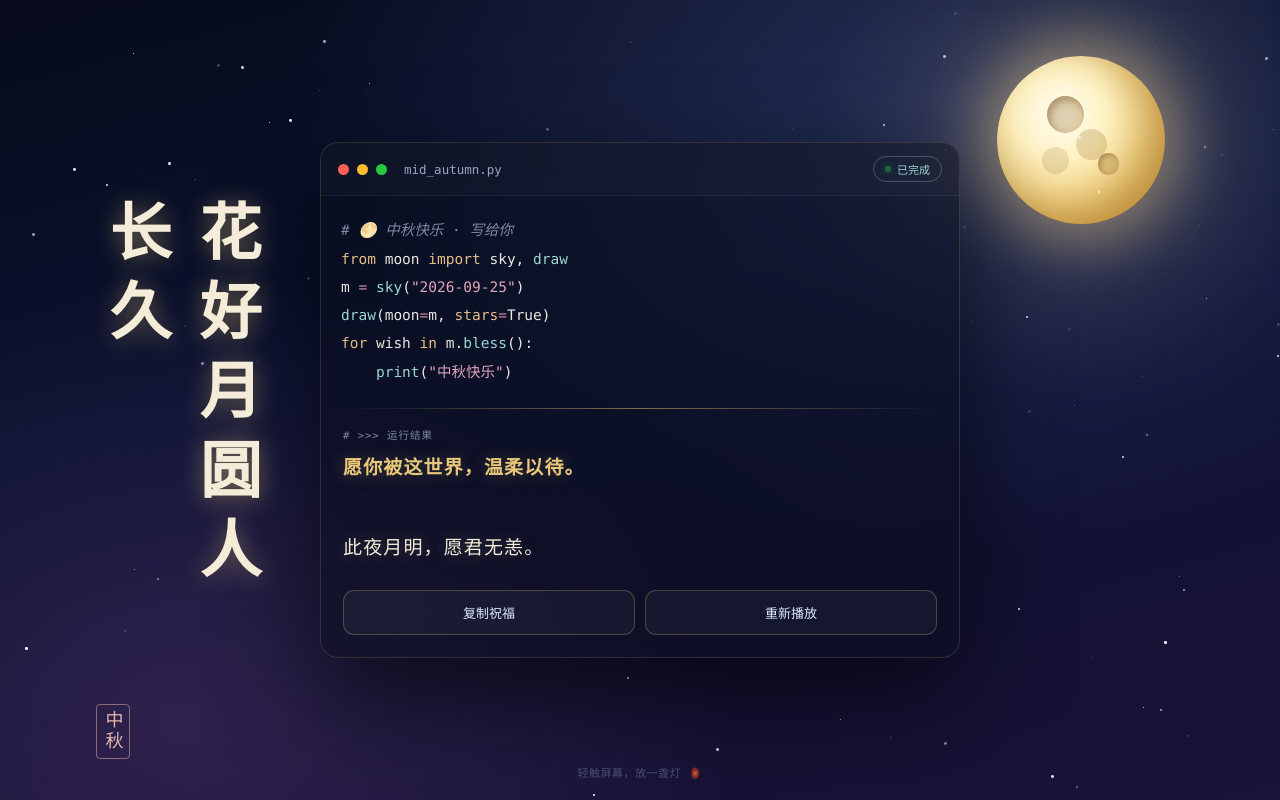
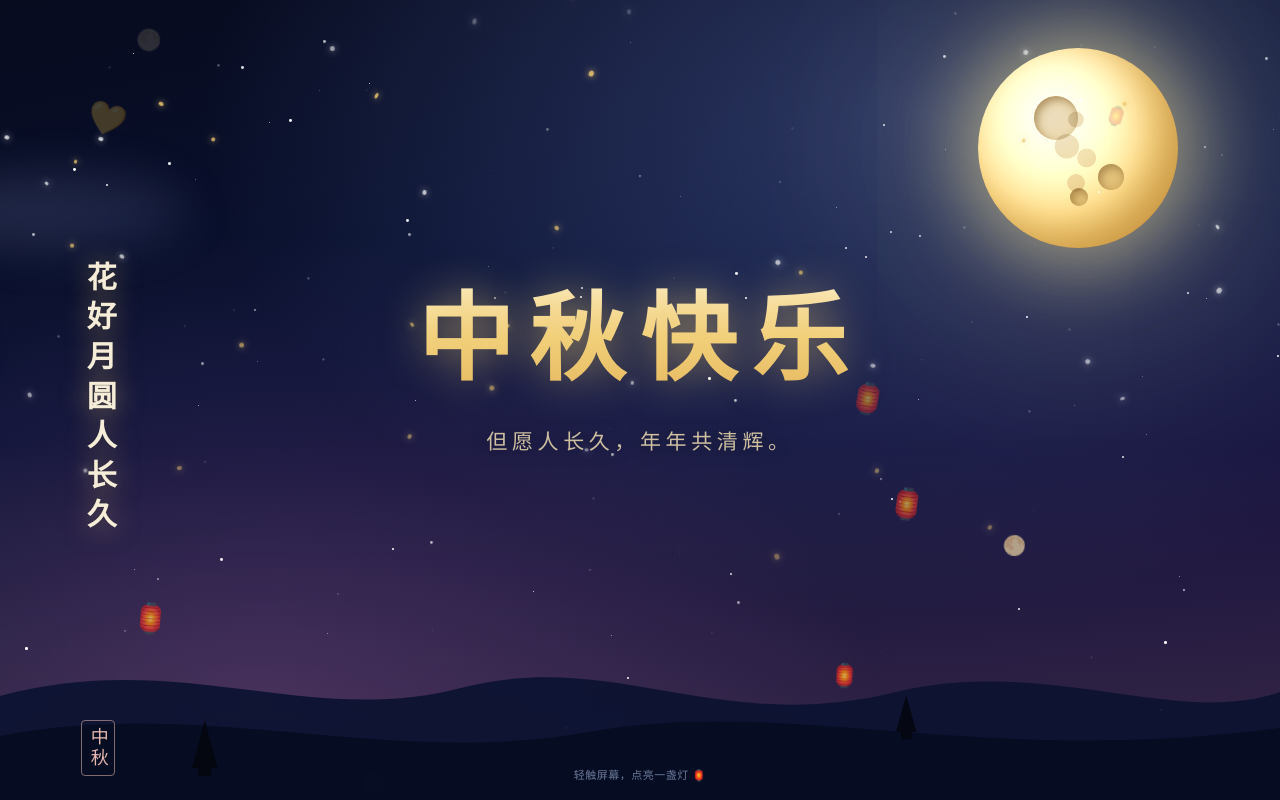
Before and after one commit to liu123585/liuyushan-site, a plain HTML site: page frontend/zq.html in a window 1280 px wide. Drawn offline with Linux system fonts and the light colour scheme.

Commit message:
replace 中秋页 纯视觉动态贺卡 无代码

```diff
--- a/frontend/zq.html
+++ b/frontend/zq.html
@@ -7,182 +7,175 @@
 <style>
   *{margin:0;padding:0;box-sizing:border-box;-webkit-tap-highlight-color:transparent}
   :root{
-    --ink:#f4ecd8;--gold:#e8c878;--soft:#cdbfa0;
-    --kw:#e6bd86;--str:#e2a6bb;--com:#7f8aa6;--fn:#9ad6cf;--op:#d392ac;--txt:#e9e7e0;
+    --gold:#ecc870;--ink:#f5edd8;--soft:#cdbfa0;
     --serif:"Songti SC","STSong","Noto Serif SC",serif;
-    --mono:ui-monospace,"SF Mono","JetBrains Mono",Menlo,Consolas,monospace;
   }
-  html,body{height:100%}
-  body{font-family:var(--mono);background:#05070f;color:var(--txt);overflow:hidden;position:relative}
+  html,body{height:100%;overflow:hidden}
+  body{background:#05070f;font-family:var(--serif);color:var(--ink);position:relative}
 
-  /* 背景：夜空丝绢渐变 */
-  .bg{position:fixed;inset:0;z-index:0;
-    background:radial-gradient(1100px 760px at 74% 12%,rgba(86,104,168,.34),transparent 60%),
-               radial-gradient(900px 720px at 14% 90%,rgba(132,78,150,.26),transparent 62%),
-               linear-gradient(165deg,#070b1c 0%,#0a1230 42%,#1a1238 100%);}
-  #stars,#shooting{position:fixed;inset:0;z-index:1;pointer-events:none}
+  /* 夜空 */
+  .sky{position:fixed;inset:0;z-index:0;
+    background:radial-gradient(1200px 820px at 72% 14%,rgba(96,116,184,.40),transparent 60%),
+               radial-gradient(1000px 760px at 20% 88%,rgba(140,82,158,.30),transparent 62%),
+               linear-gradient(168deg,#070b1e 0%,#0a1233 40%,#1b1340 78%,#241640 100%);}
+  .horizon{position:fixed;left:0;right:0;bottom:0;height:46%;z-index:0;
+    background:linear-gradient(0deg,rgba(236,200,112,.10),transparent);}
+
+  /* 星空 / 流星 */
+  #stars,#shooting,#lanterns,#petals,#fireworks{position:fixed;inset:0;z-index:1;pointer-events:none}
   .star{position:absolute;background:#fff;border-radius:50%;animation:tw 3.4s infinite ease-in-out}
-  @keyframes tw{0%,100%{opacity:.12;transform:scale(.7)}50%{opacity:.95;transform:scale(1)}}
-  .shoot{position:absolute;width:140px;height:1.4px;background:linear-gradient(90deg,rgba(255,255,255,0),#fff,rgba(255,255,255,0));
-    transform:rotate(-32deg);opacity:0;filter:drop-shadow(0 0 6px #fff)}
+  @keyframes tw{0%,100%{opacity:.12;transform:scale(.7)}50%{opacity:1;transform:scale(1)}}
+  .shoot{position:absolute;width:150px;height:1.6px;background:linear-gradient(90deg,rgba(255,255,255,0),#fff,rgba(255,255,255,0));
+    transform:rotate(-32deg);filter:drop-shadow(0 0 7px #fff)}
 
-  /* 月亮：真实辉光 + 月海 + 陨石坑 */
-  .moon{position:fixed;top:7%;right:9%;width:clamp(110px,26vw,168px);aspect-ratio:1;border-radius:50%;z-index:1;
-    background:radial-gradient(circle at 38% 34%,#fffdf3 0%,#fff3c4 30%,#f6d889 58%,#e9bd5e 80%,#d4a747 100%);
-    box-shadow:0 0 60px 18px rgba(255,221,150,.42),0 0 160px 60px rgba(255,221,150,.18),
-               inset -18px -14px 40px rgba(150,100,28,.5);
-    animation:moonGlow 8s ease-in-out infinite}
-  .moon::before,.moon::after{content:"";position:absolute;border-radius:50%;background:rgba(150,108,40,.30);
-    box-shadow:inset 3px 4px 8px rgba(110,72,18,.45)}
-  .moon::before{width:22%;height:22%;top:24%;left:30%;box-shadow:inset 3px 4px 8px rgba(110,72,18,.45),
-    26px 30px 0 -3px rgba(150,108,40,.24),-10px 46px 0 -5px rgba(150,108,40,.18)}
-  .moon::after{width:13%;height:13%;top:58%;left:60%;box-shadow:inset 2px 2px 5px rgba(110,72,18,.45)}
+  /* 月亮：辉光 + 月海 + 桂树影 */
+  .moon{position:fixed;top:6%;right:8%;width:clamp(120px,30vw,200px);aspect-ratio:1;border-radius:50%;z-index:1;
+    background:radial-gradient(circle at 38% 34%,#fffdf4 0%,#fff4c8 28%,#f7d98c 56%,#ecc069 80%,#d6a948 100%);
+    box-shadow:0 0 70px 20px rgba(255,223,152,.45),0 0 190px 70px rgba(255,223,152,.20),
+               inset -20px -16px 46px rgba(150,100,28,.55);
+    animation:mglow 8s ease-in-out infinite}
+  @keyframes mglow{0%,100%{filter:brightness(1)}50%{filter:brightness(1.08)}}
+  .moon .c{position:absolute;border-radius:50%;background:rgba(150,108,40,.32);box-shadow:inset 3px 4px 9px rgba(110,72,18,.5)}
+  .moon .tree{position:absolute;left:30%;top:30%;width:38%;height:48%;opacity:.26;
+    background:radial-gradient(circle at 50% 12%,rgba(120,85,30,.9) 0 8%,transparent 9%),
+              radial-gradient(circle at 38% 40%,rgba(120,85,30,.85) 0 16%,transparent 17%),
+              radial-gradient(circle at 64% 52%,rgba(120,85,30,.8) 0 13%,transparent 14%),
+              radial-gradient(circle at 50% 78%,rgba(120,85,30,.8) 0 10%,transparent 11%);
+    filter:blur(.4px)}
 
-  /* 竖排书法标题 */
-  .title{position:fixed;left:7%;top:50%;transform:translateY(-50%);z-index:3;writing-mode:vertical-rl;
-    font-family:var(--serif);font-size:clamp(34px,9vw,62px);color:var(--ink);letter-spacing:.28em;
-    font-weight:600;text-shadow:0 2px 24px rgba(232,200,120,.45),0 0 2px rgba(0,0,0,.3);
-    opacity:0;animation:fadeIn 2s ease 2.6s forwards}
-  .seal{position:fixed;left:calc(7% + 6px);top:calc(50% + 38%);z-index:3;writing-mode:vertical-rl;
-    font-family:var(--serif);font-size:clamp(13px,3.4vw,18px);color:#e7b9b0;letter-spacing:.2em;
-    border:1px solid rgba(231,185,176,.5);padding:5px 3px;border-radius:4px;opacity:0;
-    animation:fadeIn 1.6s ease 3.6s forwards}
-  @keyframes fadeIn{to{opacity:1}}
+  /* 云 */
+  .cloud{position:fixed;z-index:1;border-radius:50%;filter:blur(26px);opacity:.18;
+    background:linear-gradient(90deg,#aeb8ec,#7e88c8)}
+  .cloud.c1{width:260px;height:72px;top:22%;left:-280px;animation:drift 46s linear infinite}
+  .cloud.c2{width:340px;height:92px;top:60%;left:-380px;opacity:.13;animation:drift 60s linear infinite 8s}
+  .cloud.c3{width:200px;height:60px;top:40%;left:-260px;opacity:.10;animation:drift 52s linear infinite 4s}
+  @keyframes drift{to{transform:translateX(150vw)}}
 
-  /* 终端卡片 */
-  .wrap{position:fixed;inset:0;z-index:2;display:flex;align-items:center;justify-content:center;padding:18px}
-  .editor{width:min(640px,94vw);background:rgba(10,14,28,.55);border:1px solid rgba(232,200,120,.16);
-    border-radius:18px;overflow:hidden;backdrop-filter:blur(18px);box-shadow:0 40px 100px rgba(0,0,0,.6)}
-  .bar{display:flex;align-items:center;gap:8px;padding:13px 17px;border-bottom:1px solid rgba(255,255,255,.06);background:rgba(255,255,255,.02)}
-  .dot{width:11px;height:11px;border-radius:50%}.dot.r{background:#ff5f57}.dot.y{background:#febc2e}.dot.g{background:#28c840}
-  .file{margin-left:9px;font-size:12.5px;color:#9aa6c2}
-  .run{margin-left:auto;font-size:11px;color:#9ad6cf;border:1px solid rgba(154,214,207,.3);padding:4px 11px;border-radius:999px;display:flex;align-items:center;gap:6px}
-  .run i{width:6px;height:6px;border-radius:50%;background:#28c840;box-shadow:0 0 8px #28c840;animation:pulse 1.4s infinite}
-  @keyframes pulse{50%{opacity:.3}}
-  .code{padding:20px 20px 10px;font-size:clamp(12px,3.5vw,14.5px);line-height:1.95;white-space:pre-wrap;word-break:break-word;min-height:150px}
-  .kw{color:var(--kw)}.str{color:var(--str)}.com{color:var(--com);font-style:italic}.fn{color:var(--fn)}.op{color:var(--op)}.p{color:var(--txt)}
-  .caret{display:inline-block;width:7px;height:16px;background:var(--gold);vertical-align:-3px;margin-left:1px;animation:blink 1s steps(1) infinite;border-radius:1px}
-  @keyframes blink{50%{opacity:0}}
-  #out{padding:2px 22px 16px;opacity:0;transform:translateY(8px);transition:.8s ease}
-  #out.show{opacity:1;transform:none}
-  .divider{height:1px;background:linear-gradient(90deg,transparent,rgba(232,200,120,.5),transparent);margin:10px 0 18px}
-  .reslabel{font-size:10.5px;color:var(--com);margin-bottom:6px;letter-spacing:1px}
-  .letter{font-family:var(--serif);font-size:clamp(15px,4.4vw,19px);line-height:2.1;color:var(--ink);letter-spacing:.06em;
-    white-space:pre-wrap;text-shadow:0 1px 18px rgba(232,200,120,.25)}
-  .acts{display:flex;gap:10px;padding:6px 22px 22px}
-  .acts button{flex:1;padding:12px;border-radius:11px;border:1px solid rgba(232,200,120,.26);background:rgba(255,255,255,.04);
-    color:#dce8ff;font-size:13px;cursor:pointer;font-family:var(--mono);transition:.2s}
-  .acts button:active{background:rgba(255,255,255,.1)}
-  .toast{position:fixed;left:50%;bottom:46px;transform:translateX(-50%);z-index:9;background:rgba(16,22,42,.96);
-    border:1px solid rgba(232,200,120,.45);color:var(--ink);padding:12px 20px;border-radius:999px;font-size:13px;
-    opacity:0;transition:.3s;pointer-events:none}
-  .toast.show{opacity:1}
-  .hint{position:fixed;bottom:20px;left:0;right:0;text-align:center;font-size:11px;color:#6b7a99;z-index:3;letter-spacing:.5px;
-    opacity:0;animation:fadeIn 1.5s ease 4.5s forwards}
+  /* 远山剪影 */
+  .hills{position:fixed;left:0;right:0;bottom:0;z-index:2;width:100%;height:34vh;pointer-events:none}
+  .hills svg{width:100%;height:100%;display:block}
+
+  /* 竖排书法 */
+  .poem{position:fixed;left:6%;top:50%;transform:translateY(-50%);z-index:4;writing-mode:vertical-rl;
+    font-size:clamp(20px,5.4vw,30px);color:var(--ink);letter-spacing:.32em;font-weight:600;
+    text-shadow:0 2px 26px rgba(236,200,112,.5),0 0 2px rgba(0,0,0,.3);
+    opacity:0;animation:fin 1.8s ease .4s forwards}
+  .seal{position:fixed;left:calc(6% + 4px);top:calc(50% + 40%);z-index:4;writing-mode:vertical-rl;
+    font-size:clamp(13px,3.4vw,18px);color:#e7b9b0;letter-spacing:.18em;
+    border:1px solid rgba(231,185,176,.55);padding:6px 3px;border-radius:4px;opacity:0;animation:fin 1.4s ease 1.4s forwards}
+
+  /* 中央标题 */
+  .center{position:fixed;left:0;right:0;top:34%;z-index:4;text-align:center;pointer-events:none}
+  .title{font-size:clamp(46px,14vw,96px);font-weight:700;letter-spacing:.16em;
+    background:linear-gradient(180deg,#fff6da,#f3d27e 55%,#e3b35a);-webkit-background-clip:text;background-clip:text;color:transparent;
+    text-shadow:0 0 40px rgba(236,200,112,.55);animation:float 6s ease-in-out infinite;opacity:0;animation:fin 1.6s ease .2s forwards,float 6s ease-in-out 1.8s infinite}
+  .bless{margin-top:14px;font-size:clamp(15px,4.2vw,21px);color:var(--soft);letter-spacing:.22em;
+    text-shadow:0 1px 18px rgba(0,0,0,.4);opacity:0;animation:fin 1.6s ease 1s forwards}
+  @keyframes float{0%,100%{transform:translateY(0)}50%{transform:translateY(-10px)}}
+  @keyframes fin{to{opacity:1}}
+
+  .hint{position:fixed;bottom:18px;left:0;right:0;text-align:center;font-size:11px;color:#6b7a99;z-index:5;letter-spacing:.5px;
+    opacity:0;animation:fin 1.5s ease 2.4s forwards}
 </style>
 </head>
 <body>
-  <div class="bg"></div><div class="moon"></div>
-  <div id="stars"></div><div id="shooting"></div>
-  <div class="title">花好月圆人长久</div>
-  <div class="seal">中秋</div>
+  <div class="sky"></div><div class="horizon"></div>
+  <div class="moon"><div class="c" style="width:22%;height:22%;left:28%;top:24%"></div>
+    <div class="c" style="width:13%;height:13%;left:60%;top:58%"></div>
+    <div class="c" style="width:9%;height:9%;left:46%;top:70%"></div>
+    <div class="tree"></div></div>
+  <div class="cloud c1"></div><div class="cloud c2"></div><div class="cloud c3"></div>
+  <div id="stars"></div><div id="shooting"></div><div id="lanterns"></div>
+  <div id="petals"></div><div id="fireworks"></div>
 
-  <div class="wrap">
-    <div class="editor">
-      <div class="bar"><span class="dot r"></span><span class="dot y"></span><span class="dot g"></span>
-        <span class="file">mid_autumn.py</span><span class="run"><i></i> 运行中</span></div>
-      <div class="code"><span class="caret"></span></div>
-      <div id="out">
-        <div class="divider"></div>
-        <div class="reslabel"># &gt;&gt;&gt; 运行结果</div>
-        <div class="letter" id="letter"></div>
-      </div>
-      <div class="acts"><button id="cp">复制祝福</button><button id="rp">重新播放</button></div>
-    </div>
+  <div class="hills">
+    <svg viewBox="0 0 1000 340" preserveAspectRatio="none">
+      <path d="M0,340 L0,210 C140,150 240,250 360,200 C480,150 560,260 700,205 C820,160 920,250 1000,205 L1000,340 Z" fill="#0b1230" opacity=".9"/>
+      <path d="M0,340 L0,260 C160,210 300,300 460,255 C620,210 760,300 1000,250 L1000,340 Z" fill="#070c22" opacity=".95"/>
+      <g fill="#05070f" opacity=".9">
+        <path d="M700,255 l8,-46 l8,46 z"/>
+        <rect x="704" y="250" width="8" height="14"/>
+        <path d="M150,300 l10,-60 l10,60 z"/>
+        <rect x="155" y="294" width="10" height="16"/>
+      </g>
+    </svg>
   </div>
 
-  <div class="toast" id="toast"></div>
-  <div class="hint">轻触屏幕，放一盏灯 🏮</div>
+  <div class="poem" id="poem">花好月圆人长久</div>
+  <div class="seal">中秋</div>
+  <div class="center"><div class="title">中秋快乐</div><div class="bless" id="bless"></div></div>
+  <div class="hint">轻触屏幕，点亮一盏灯 🏮</div>
 
 <script>
+  const small = innerWidth < 480;
   // 星空
-  (function(){const b=document.getElementById('stars');const n=innerWidth<480?80:130;
+  (function(){const b=document.getElementById('stars');const n=small?90:150;
     for(let i=0;i<n;i++){const s=document.createElement('div');s.className='star';
-      const sz=Math.random()*2+1;s.style.width=s.style.height=sz+'px';
+      const sz=Math.random()*2.2+0.8;s.style.width=s.style.height=sz+'px';
       s.style.left=Math.random()*100+'%';s.style.top=Math.random()*100+'%';
       s.style.animationDelay=(Math.random()*3.4)+'s';s.style.animationDuration=(2+Math.random()*2.6)+'s';b.appendChild(s);}})();
 
-  // 缓慢流星
+  // 流星
   function shoot(){const box=document.getElementById('shooting');const s=document.createElement('div');s.className='shoot';
-    const x=Math.random()*60+20,y=Math.random()*40;
-    s.style.left=x+'%';s.style.top=y+'%';
-    const dur=1400+Math.random()*900;
+    s.style.left=(Math.random()*55+10)+'%';s.style.top=(Math.random()*38)+'%';
+    const dur=1300+Math.random()*800;
     s.animate([{opacity:0,transform:'rotate(-32deg) translateX(0)'},
                {opacity:1,offset:.15,transform:'rotate(-32deg) translateX(0)'},
-               {opacity:0,transform:'rotate(-32deg) translateX(160px)'}],
+               {opacity:0,transform:'rotate(-32deg) translateX(170px)'}],
               {duration:dur,easing:'ease-out'});
-    setTimeout(()=>s.remove(),dur);
+    setTimeout(()=>s.remove(),dur);}
+  setInterval(()=>{if(Math.random()<.7)shoot();},1500);
+
+  // 飘升灯笼
+  const lanterns=['🏮','🏮','🏮','🌕','✨','💛'];
+  function lantern(){const box=document.getElementById('lanterns');const l=document.createElement('div');
+    l.textContent=lanterns[Math.floor(Math.random()*lanterns.length)];
+    l.style.cssText='position:absolute;bottom:-44px;left:'+(Math.random()*100)+'%;font-size:'+(16+Math.random()*16)+'px;opacity:.95';
+    const dx=(Math.random()*80-40)+'px',dur=3800+Math.random()*2600;
+    l.animate([{transform:'translateY(0) translateX(0) rotate(0)',opacity:.95},
+               {transform:'translateY(-118vh) translateX('+dx+') rotate(22deg)',opacity:0}],
+              {duration:dur,easing:'linear'});
+    box.appendChild(l);setTimeout(()=>l.remove(),dur);}
+  setInterval(lantern, small?650:480);
+
+  // 落桂 / 花瓣
+  function petal(){const box=document.getElementById('petals');const p=document.createElement('div');
+    const gold=Math.random()<.5;
+    p.style.cssText='position:absolute;top:-12px;left:'+(Math.random()*100)+'%;width:'+(3+Math.random()*3)+'px;height:'+(3+Math.random()*3)+'px;border-radius:50%;'+
+      'background:'+(gold?'rgba(236,200,112,.9)':'rgba(255,255,255,.85)')+';box-shadow:0 0 6px '+(gold?'rgba(236,200,112,.8)':'rgba(255,255,255,.7)');
+    const dx=(Math.random()*120-60)+'px',dur=6000+Math.random()*4000,rot=(Math.random()*360)+'deg';
+    p.animate([{transform:'translateY(0) translateX(0) rotate(0)',opacity:0},
+               {opacity:1,offset:.1},
+               {transform:'translateY(106vh) translateX('+dx+') rotate('+rot+')',opacity:.2}],
+              {duration:dur,easing:'linear'});
+    box.appendChild(p);setTimeout(()=>p.remove(),dur);}
+  setInterval(petal, small?180:120);
+
+  // 烟花
+  function firework(){const box=document.getElementById('fireworks');
+    const x=20+Math.random()*60,y=12+Math.random()*32;
+    const hue=Math.random()<.5?'236,200,112':'255,170,180';
+    const N=small?16:26;
+    for(let i=0;i<N;i++){const p=document.createElement('div');
+      p.style.cssText='position:absolute;left:'+x+'%;top:'+y+'%;width:3px;height:3px;border-radius:50%;background:rgba('+hue+',1);box-shadow:0 0 8px rgba('+hue+',.9)';
+      const ang=(Math.PI*2*i)/N,dist=40+Math.random()*50;
+      p.animate([{transform:'translate(0,0) scale(1)',opacity:1},
+                 {transform:'translate('+(Math.cos(ang)*dist)+'px,'+(Math.sin(ang)*dist)+'px) scale(.3)',opacity:0}],
+                {duration:1100+Math.random()*400,easing:'cubic-bezier(.2,.7,.3,1)'});
+      box.appendChild(p);setTimeout(()=>p.remove(),1600);}
   }
-  setInterval(()=>{if(Math.random()<.7)shoot();},2600);
+  setInterval(firework, 2200);
+  setTimeout(firework,600);
 
-  function toast(m){const t=document.getElementById('toast');t.textContent=m;t.classList.add('show');
-    clearTimeout(t._t);t._t=setTimeout(()=>t.classList.remove('show'),1600);}
-  const sleep=ms=>new Promise(r=>setTimeout(r,ms));
-
-  const GREET=["愿你平安喜乐，万事胜意。","愿人长久，千里共婵娟。","愿所得皆所期，所行皆坦途。",
-               "愿岁月温柔，故人安好。","愿今宵月色，照亮你整年路。","愿你被这世界，温柔以待。",
-               "愿秋风有信，好事正酿。","愿你心有繁星，目之所及皆温柔。"];
-  const BLESS=["中秋快乐，记得抬头看看月亮。","中秋安康，愿日子清亮如月。","佳节将至，遥寄一份惦念。",
-               "月圆人圆，诸事皆圆。","一轮明月，寄去我的牵挂。","此夜月明，愿君无恙。"];
-
-  // 真实可读的 Python 代码（自动运行）
-  const CODE=[
-    [['com','# 🌕 中秋快乐 · 写给你']],
-    [['kw','from'],['p',' moon '],['kw','import'],['p',' sky, '],['fn','draw']],
-    [['p','m '],['op','='],['p',' '],['fn','sky'],['p','('],['str','"2026-09-25"'],['p',')']],
-    [['fn','draw'],['p','('],['p','moon'],['op','='],['p','m, '],['kw','stars'],['op','='],['p','True'],['p',')']],
-    [['kw','for'],['p',' wish '],['kw','in'],['p',' m'],['p','.'],['fn','bless'],['p','():']],
-    [['p','    '],['fn','print'],['p','('],['str','"中秋快乐"'],['p',')']]
-  ];
-  function typeCode(codeEl,caret){
-    return (async()=>{
-      for(const segs of CODE){
-        for(const [cls,text] of segs){
-          const span=document.createElement('span');if(cls!=='p')span.className=cls;
-          codeEl.insertBefore(span,caret);
-          for(const ch of text){span.textContent+=ch;await sleep(16);}
-        }
-        codeEl.insertBefore(document.createTextNode('\n'),caret);
-        await sleep(140);
-      }
-    })();
-  }
-
-  function rand(a){return a[Math.floor(Math.random()*a.length)];}
-
-  async function play(){
-    const codeEl=document.querySelector('.code'),caret=codeEl.querySelector('.caret');
-    const out=document.getElementById('out'),letter=document.getElementById('letter');
-    out.classList.remove('show');letter.textContent='';caret.style.display='inline-block';
-    codeEl.querySelectorAll('.ln').forEach(e=>e.remove());
-    await typeCode(codeEl,caret);
-    letter.innerHTML='<b style="color:var(--gold)">'+rand(GREET)+'</b>\n\n'+rand(BLESS);
-    out.classList.add('show');caret.style.display='none';
-    document.querySelector('.run').innerHTML='<i></i> 已完成';
-  }
-  play();
-
-  const msg=()=>rand(GREET)+'\n\n'+rand(BLESS);
-  document.getElementById('cp').onclick=()=>{navigator.clipboard.writeText(msg()).then(()=>toast('已复制祝福')).catch(()=>toast('复制失败'));};
-  document.getElementById('rp').onclick=()=>{document.querySelector('.run').innerHTML='<i></i> 运行中';play();};
+  // 祝福语
+  const BLESS=["愿人长久，千里共婵娟。","花好月圆，岁岁安康。","月满中秋，情满人间。","海上生明月，天涯共此时。","但愿人长久，年年共清辉。"];
+  document.getElementById('bless').textContent=BLESS[Math.floor(Math.random()*BLESS.length)];
 
   // 轻触放灯
-  const lights=['🏮','🌕','✨','💛','🌟'];
-  document.body.addEventListener('click',e=>{
-    if(['cp','rp'].includes(e.target.id))return;
-    const l=document.createElement('div');l.textContent=lights[Math.floor(Math.random()*lights.length)];
-    l.style.cssText='position:fixed;z-index:4;bottom:-40px;left:'+(Math.random()*100)+'%;font-size:24px;pointer-events:none';
-    const dx=(Math.random()*60-30)+'px',dur=3200+Math.random()*2200;
+  document.body.addEventListener('click',()=>{
+    const l=document.createElement('div');l.textContent='🏮';
+    l.style.cssText='position:fixed;z-index:6;bottom:-40px;left:'+(Math.random()*100)+'%;font-size:26px;pointer-events:none';
+    const dx=(Math.random()*60-30)+'px',dur=3400+Math.random()*2000;
     l.animate([{transform:'translateY(0) rotate(0)',opacity:1},
                {transform:'translateY(-118vh) translateX('+dx+') rotate(20deg)',opacity:0}],
               {duration:dur,easing:'linear'});
```
